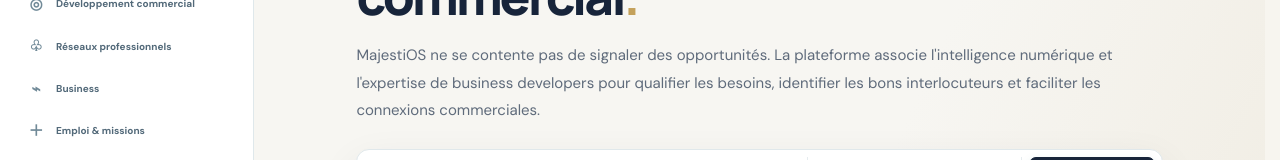
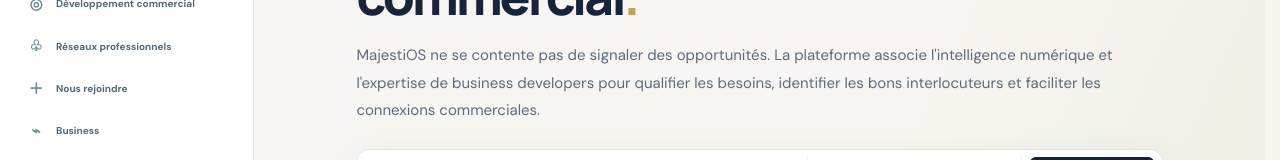
Before and after one commit to Chexpeer/Majestios, a Next.js app: page / in a window 1280 px wide. Shown: the part 317-477 px from the top of the page. Built offline with nearby package versions, Linux system fonts and the light colour scheme.

Commit message:
feat: add Nous rejoindre to homepage sidebar

```diff
--- a/src/components/home-side-nav.tsx
+++ b/src/components/home-side-nav.tsx
@@ -7,6 +7,7 @@ const links = [
   { label: "Marchés privés", href: "/opportunites/marches-prives", icon: "◇" },
   { label: "Développement commercial", href: "/developpement-commercial", icon: "◎" },
   { label: "Réseaux professionnels", href: "/reseaux", icon: "♧" },
+  { label: "Nous rejoindre", href: "/nous-rejoindre", icon: "＋" },
   { label: "Business", href: "/business", icon: "⌁" },
   { label: "Emploi & missions", href: "/opportunites/emploi", icon: "＋" },
 ];
```
